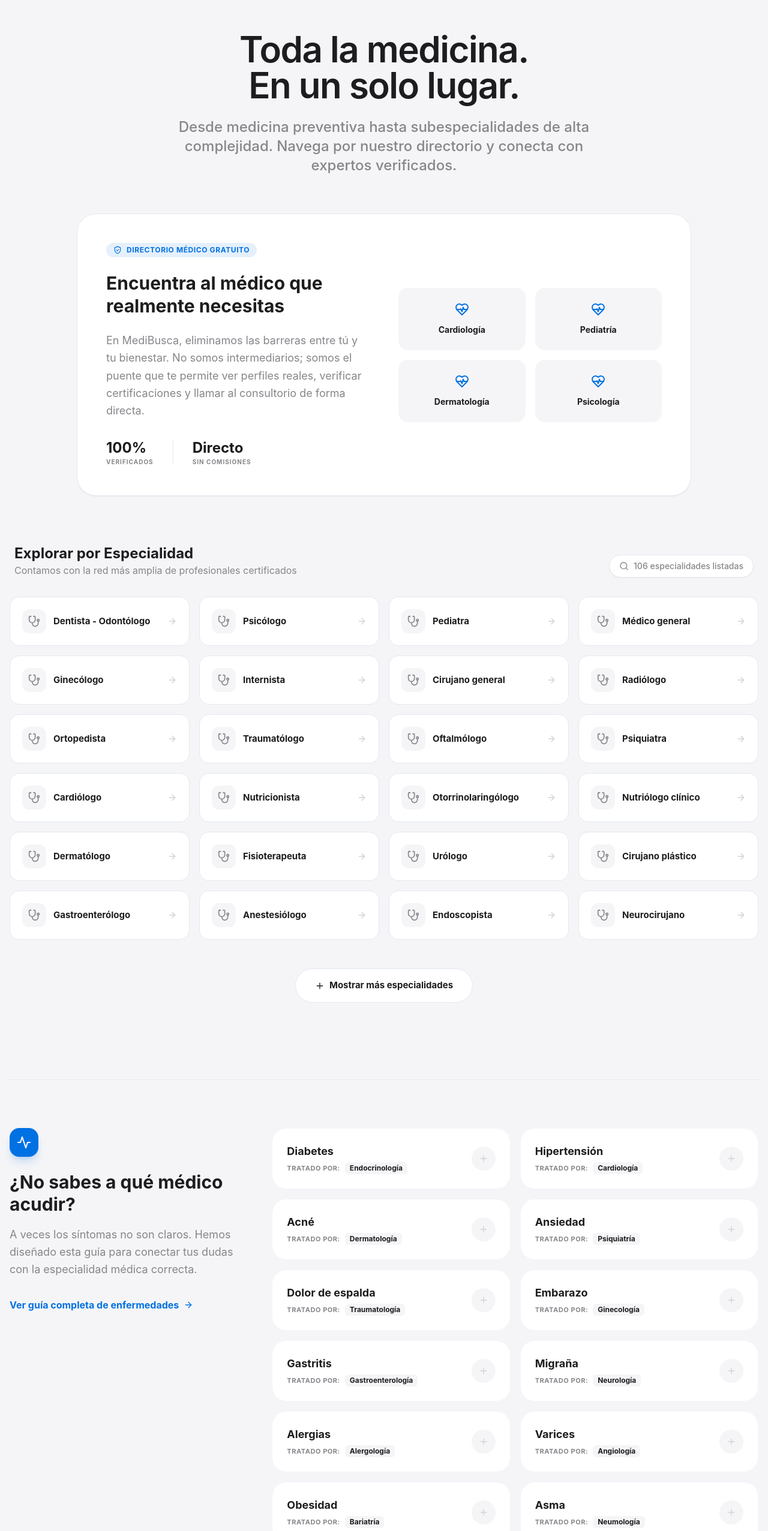
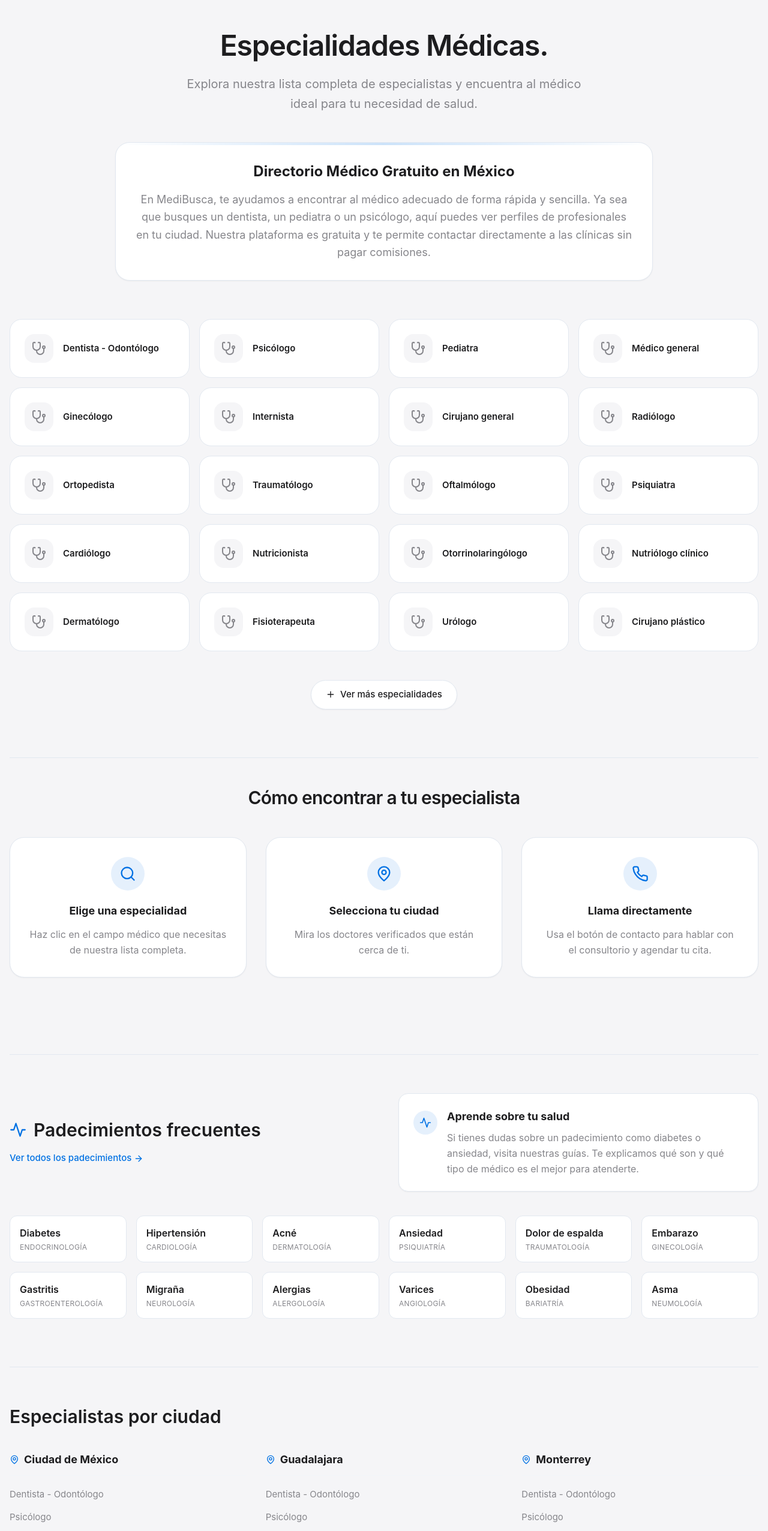
Before and after one commit to alicehocane/new-doctor, a React (Vite) app: page /especialidades in a window 1280 px wide. Shown: the part 80-2633 px from the top of the page at 60% size. Built offline with nearby package versions, Linux system fonts and the light colour scheme.

Commit message:
OLD SPEACILITY PAGE

```diff
--- a/app/especialidades/page.tsx
+++ b/app/especialidades/page.tsx
@@ -1,19 +1,7 @@
-'use client';
 import React, { useState, useMemo, useEffect } from 'react';
 import { Link } from 'wouter';
-import {
-  Stethoscope,
-  ArrowRight,
-  Activity,
-  MapPin,
-  Plus,
-  Search,
-  Phone,
-  ShieldCheck,
-  HeartPulse,
-  ChevronRight
-} from 'lucide-react';
-import { ALL_DISEASES, ALL_CITIES, COMMON_SPECIALTIES, POPULAR_SPECIALTIES } from '../../lib/constants';
+import { Stethoscope, ArrowRight, Activity, MapPin, Plus, Search, Phone } from 'lucide-react';
+import { COMMON_SPECIALTIES, POPULAR_SPECIALTIES } from '../../lib/constants';
 
 const COMMON_DISEASES = [
   { name: 'Diabetes', category: 'Endocrinología' },
@@ -30,11 +18,18 @@
   { name: 'Asma', category: 'Neumología' }
 ];
 
-const FEATURED_CITIES = ['Ciudad de México', 'Guadalajara', 'Monterrey'];
-const TOP_SPECIALTIES = ['Dentista', 'Psicólogo', 'Pediatra', 'Médico general', 'Ginecólogo', 'Internista'];
+const FEATURED_CITIES = [
+  'Ciudad de México',
+  'Guadalajara',
+  'Monterrey'
+];
+
+const TOP_SPECIALTIES = [
+  'Dentista - Odontólogo', 'Psicólogo', 'Pediatra', 'Médico general', 'Ginecólogo', 'Internista'
+];
 
 export default function SpecialtiesIndexPage() {
-  const [visibleCount, setVisibleCount] = useState(24);
+  const [visibleCount, setVisibleCount] = useState(20); // Increased to cover popular list initially
 
   // SEO
   useEffect(() => {
@@ -45,10 +40,10 @@
         metaDesc.setAttribute('name', 'description');
         document.head.appendChild(metaDesc);
     }
-    metaDesc.setAttribute('content', "Explora todas las especialidades médicas disponibles en MediBusca. Encuentra expertos para cada necesidad de salud de forma gratuita.");
+    metaDesc.setAttribute('content', "Explora todas las especialidades médicas disponibles en MediBusca. Encuentra expertos para cada necesidad de salud.");
   }, []);
 
-  const slugify = (text) => {
+  const slugify = (text: string) => {
     return text.toString().toLowerCase()
       .normalize("NFD").replace(/[\u0300-\u036f]/g, "")
       .replace(/\s+/g, '-')
@@ -70,174 +65,198 @@
   };
 
   return (
-    <div className="min-h-screen bg-[#f5f5f7] font-sans">
+    <div className="min-h-screen bg-[#f5f5f7]">
       <div className="max-w-7xl mx-auto px-4 py-12 md:py-20">
 
-        {/* Story Part 1: The Vision */}
-        <div className="text-center mb-16 animate-in fade-in slide-in-from-bottom-4 duration-700">
-            <h1 className="text-4xl md:text-6xl font-semibold text-[#1d1d1f] mb-6 tracking-tight">
-                Toda la medicina. <br className="hidden md:block" /> En un solo lugar.
+        {/* Header */}
+        <div className="text-center mb-12 animate-in fade-in slide-in-from-bottom-2">
+            <h1 className="text-4xl md:text-5xl font-semibold text-[#1d1d1f] mb-6 tracking-tight">
+                Especialidades Médicas.
             </h1>
-            <p className="text-xl md:text-2xl text-[#86868b] max-w-3xl mx-auto font-medium leading-relaxed">
-                Desde medicina preventiva hasta subespecialidades de alta complejidad.
-                Navega por nuestro directorio y conecta con expertos verificados.
+            <p className="text-xl text-[#86868b] max-w-2xl mx-auto font-normal leading-relaxed">
+                Explora nuestra lista completa de especialistas y encuentra al médico ideal para tu necesidad de salud.
             </p>
         </div>
 
-        {/* Story Part 2: The Trust Bridge (Intro Box) */}
-        <div className="max-w-5xl mx-auto mb-20 animate-in fade-in slide-in-from-bottom-6 duration-1000 delay-200">
-            <div className="bg-white rounded-[32px] p-8 md:p-12 border border-slate-200 shadow-sm grid md:grid-cols-2 gap-12 items-center">
-                <div className="space-y-6">
-                    <div className="inline-flex items-center gap-2 px-3 py-1 bg-[#0071e3]/10 text-[#0071e3] rounded-full text-xs font-bold uppercase tracking-wider">
-                        <ShieldCheck className="w-3.5 h-3.5" /> Directorio Médico Gratuito
-                    </div>
-                    <h2 className="text-3xl font-bold text-[#1d1d1f] leading-tight">Encuentra al médico que realmente necesitas</h2>
+        {/* NEW: Introduction Section */}
+        <div className="max-w-4xl mx-auto text-center mb-16 animate-in fade-in slide-in-from-bottom-3">
+            <div className="bg-white rounded-3xl p-8 border border-slate-200 shadow-sm relative overflow-hidden">
+                {/* Decorative top border */}
+                <div className="absolute top-0 left-0 w-full h-1 bg-gradient-to-r from-transparent via-[#0071e3] to-transparent opacity-20"></div>
+
+                <h2 className="text-2xl font-bold text-[#1d1d1f] mb-4">Directorio Médico Gratuito en México</h2>
                 <p className="text-[#86868b] leading-relaxed text-lg">
-                        En MediBusca, eliminamos las barreras entre tú y tu bienestar. No somos intermediarios; somos el puente que te permite ver perfiles reales, verificar certificaciones y llamar al consultorio de forma directa.
+                    En MediBusca, te ayudamos a encontrar al médico adecuado de forma rápida y sencilla.
+                    Ya sea que busques un dentista, un pediatra o un psicólogo, aquí puedes ver perfiles de profesionales en tu ciudad.
+                    Nuestra plataforma es gratuita y te permite contactar directamente a las clínicas sin pagar comisiones.
                 </p>
-                    <div className="flex items-center gap-8 pt-2">
-                        <div className="flex flex-col">
-                            <span className="text-2xl font-bold text-[#1d1d1f]">100%</span>
-                            <span className="text-[10px] text-[#86868b] uppercase font-bold tracking-widest">Verificados</span>
-                        </div>
-                        <div className="w-px h-10 bg-slate-200"></div>
-                        <div className="flex flex-col">
-                            <span className="text-2xl font-bold text-[#1d1d1f]">Directo</span>
-                            <span className="text-[10px] text-[#86868b] uppercase font-bold tracking-widest">Sin Comisiones</span>
-                        </div>
-                    </div>
-                </div>
-                <div className="grid grid-cols-2 gap-4">
-                    {['Cardiología', 'Pediatría', 'Dermatología', 'Psicología'].map((s, i) => (
-                        <div key={i} className="p-6 bg-[#f5f5f7] rounded-2xl flex flex-col items-center text-center group hover:bg-white hover:shadow-md transition-all">
-                            <HeartPulse className="w-6 h-6 text-[#0071e3] mb-3 group-hover:scale-110 transition-transform" />
-                            <span className="font-bold text-[#1d1d1f] text-sm">{s}</span>
-                        </div>
-                    ))}
-                </div>
             </div>
         </div>
 
-        {/* Story Part 3: Exploration (The Main Grid) */}
-        <div className="mb-8 flex flex-col md:flex-row md:items-end justify-between px-2 gap-4">
-            <div>
-                <h3 className="text-2xl font-bold text-[#1d1d1f]">Explorar por Especialidad</h3>
-                <p className="text-[#86868b]">Contamos con la red más amplia de profesionales certificados</p>
+        {/* Specialties Grid */}
+        <div className="grid grid-cols-1 sm:grid-cols-2 md:grid-cols-3 lg:grid-cols-4 gap-4 animate-in fade-in slide-in-from-bottom-4">
+            {sortedSpecialties.slice(0, visibleCount).map((spec) => (
+            <Link
+                key={spec}
+                href={`/especialidad/${slugify(spec)}`}
+                className="
+                    group flex items-center justify-between p-6
+                    bg-white border border-slate-200 rounded-[20px]
+                    hover:shadow-[0_8px_30px_rgb(0,0,0,0.04)] hover:border-transparent hover:-translate-y-1
+                    transition-all duration-300 cursor-pointer
+                "
+            >
+                <div className="flex items-center gap-4">
+                <div className="w-12 h-12 rounded-2xl bg-[#f5f5f7] text-[#86868b] flex items-center justify-center group-hover:bg-[#0071e3] group-hover:text-white transition-colors duration-300">
+                    <Stethoscope
+                        className="w-6 h-6"
+                        aria-label={`Icono de ${spec} en MediBusca`}
+                        role="img"
+                    />
                 </div>
-            <div className="flex items-center gap-2 text-sm font-medium text-[#86868b] bg-white px-4 py-2 rounded-full border border-slate-200 shadow-sm">
-                <Search className="w-4 h-4" />
-                <span>{sortedSpecialties.length} especialidades listadas</span>
+                <span className="font-semibold text-[#1d1d1f] text-[15px] group-hover:text-[#0071e3] transition-colors">
+                    {spec}
+                </span>
                 </div>
-        </div>
-
-        <div className="grid grid-cols-1 sm:grid-cols-2 md:grid-cols-3 lg:grid-cols-4 gap-4 mb-12 animate-in fade-in slide-in-from-bottom-8">
-            {sortedSpecialties.slice(0, visibleCount).map((spec) => (
-                <Link key={spec} href={`/especialidad/${slugify(spec)}`}
-                    className="group flex items-center justify-between p-5 bg-white border border-slate-200 rounded-2xl hover:border-[#0071e3] hover:shadow-[0_10px_30px_-10px_rgba(0,113,227,0.15)] hover:-translate-y-0.5 transition-all duration-300"
-                >
-                    <div className="flex items-center gap-3">
-                        <div className="w-10 h-10 rounded-xl bg-[#f5f5f7] flex items-center justify-center group-hover:bg-[#0071e3]/10 transition-colors">
-                            <Stethoscope className="w-5 h-5 text-[#86868b] group-hover:text-[#0071e3]" />
-                        </div>
-                        <span className="font-bold text-[#1d1d1f] text-[15px] group-hover:text-[#0071e3] transition-colors">{spec}</span>
-                    </div>
-                    <ArrowRight className="w-4 h-4 text-[#d2d2d7] group-hover:text-[#0071e3] group-hover:translate-x-1 transition-all" />
+                <ArrowRight className="w-4 h-4 text-[#d2d2d7] group-hover:text-[#0071e3] transition-colors opacity-0 group-hover:opacity-100 transform -translate-x-2 group-hover:translate-x-0 duration-300" aria-hidden="true" />
             </Link>
             ))}
         </div>
 
         {/* Load More Button */}
         {visibleCount < sortedSpecialties.length && (
-            <div className="mt-12 text-center">
+            <div className="mt-12 text-center animate-in fade-in slide-in-from-bottom-6">
                 <button
                     onClick={handleLoadMore}
-                    className="inline-flex items-center gap-2 px-8 py-4 bg-white border border-slate-200 rounded-full text-[15px] font-bold text-[#1d1d1f] hover:bg-white hover:border-[#0071e3] hover:text-[#0071e3] hover:shadow-md transition-all active:scale-95"
+                    className="
+                        inline-flex items-center gap-2 px-6 py-3
+                        bg-white border border-slate-200 rounded-full
+                        text-[15px] font-medium text-[#1d1d1f]
+                        hover:bg-[#f5f5f7] hover:border-[#86868b]
+                        transition-all active:scale-95 shadow-sm
+                    "
                 >
-                    <Plus className="w-4 h-4" />
-                    Mostrar más especialidades
+                    <Plus className="w-4 h-4" aria-hidden="true" />
+                    Ver más especialidades
                 </button>
             </div>
         )}
 
-        {/* Story Part 4: Symptom-to-Specialist Connection */}
-        <section className="mt-32 pt-20 border-t border-slate-200">
-            <div className="grid lg:grid-cols-3 gap-16 items-start">
-                <div className="lg:col-span-1 lg:sticky lg:top-8">
-                    <div className="w-12 h-12 bg-[#0071e3] rounded-2xl flex items-center justify-center text-white mb-6 shadow-lg shadow-[#0071e3]/20">
-                        <Activity className="w-6 h-6" />
+        {/* NEW: How It Works Section */}
+        <section className="mt-20 py-12 border-t border-slate-200 animate-in fade-in slide-in-from-bottom-6">
+            <div className="text-center mb-12">
+                <h2 className="text-3xl font-semibold text-[#1d1d1f] tracking-tight">Cómo encontrar a tu especialista</h2>
             </div>
-                    <h2 className="text-3xl font-bold text-[#1d1d1f] mb-4 leading-tight">¿No sabes a qué médico acudir?</h2>
-                    <p className="text-lg text-[#86868b] mb-8 leading-relaxed">
-                        A veces los síntomas no son claros. Hemos diseñado esta guía para conectar tus dudas con la especialidad médica correcta.
-                    </p>
-                    <Link href="/enfermedades" className="inline-flex items-center gap-2 text-[#0071e3] font-bold hover:gap-3 transition-all group">
-                        Ver guía completa de enfermedades
-                        <ArrowRight className="w-4 h-4 group-hover:translate-x-1 transition-all" />
-                    </Link>
+            <div className="grid md:grid-cols-3 gap-8">
+                <div className="bg-white p-8 rounded-[24px] border border-slate-200 shadow-sm flex flex-col items-center text-center hover:shadow-md transition-shadow">
+                    <div className="w-14 h-14 bg-[#0071e3]/10 text-[#0071e3] rounded-full flex items-center justify-center mb-5">
+                        <Search className="w-7 h-7" aria-label="Icono de Búsqueda" role="img" />
                     </div>
-                <div className="lg:col-span-2 grid grid-cols-1 sm:grid-cols-2 gap-4">
-                    {COMMON_DISEASES.map((disease) => (
-                        <Link key={disease.name} href={`/enfermedad/${slugify(disease.name)}`}
-                            className="flex items-center justify-between p-6 bg-white border border-slate-100 rounded-[24px] hover:shadow-xl hover:shadow-slate-200/40 transition-all group"
-                        >
-                            <div className="space-y-1">
-                                <h4 className="font-bold text-[#1d1d1f] text-lg group-hover:text-[#0071e3] transition-colors">{disease.name}</h4>
-                                <div className="flex items-center gap-2">
-                                    <span className="text-[11px] font-bold text-[#86868b] uppercase tracking-wider">Tratado por:</span>
-                                    <span className="text-xs bg-[#f5f5f7] px-2 py-0.5 rounded-md font-bold text-[#1d1d1f]">{disease.category}</span>
+                    <h3 className="font-bold text-[#1d1d1f] mb-3 text-lg">Elige una especialidad</h3>
+                    <p className="text-[#86868b] leading-relaxed">Haz clic en el campo médico que necesitas de nuestra lista completa.</p>
                 </div>
+                <div className="bg-white p-8 rounded-[24px] border border-slate-200 shadow-sm flex flex-col items-center text-center hover:shadow-md transition-shadow">
+                    <div className="w-14 h-14 bg-[#0071e3]/10 text-[#0071e3] rounded-full flex items-center justify-center mb-5">
+                        <MapPin className="w-7 h-7" aria-label="Icono de Ubicación" role="img" />
                     </div>
-                            <div className="w-10 h-10 rounded-full bg-[#f5f5f7] flex items-center justify-center text-[#d2d2d7] group-hover:bg-[#0071e3] group-hover:text-white transition-all">
-                                <Plus className="w-4 h-4" />
+                    <h3 className="font-bold text-[#1d1d1f] mb-3 text-lg">Selecciona tu ciudad</h3>
+                    <p className="text-[#86868b] leading-relaxed">Mira los doctores verificados que están cerca de ti.</p>
                 </div>
-                        </Link>
-                    ))}
+                <div className="bg-white p-8 rounded-[24px] border border-slate-200 shadow-sm flex flex-col items-center text-center hover:shadow-md transition-shadow">
+                    <div className="w-14 h-14 bg-[#0071e3]/10 text-[#0071e3] rounded-full flex items-center justify-center mb-5">
+                        <Phone className="w-7 h-7" aria-label="Icono de Contacto" role="img" />
+                    </div>
+                    <h3 className="font-bold text-[#1d1d1f] mb-3 text-lg">Llama directamente</h3>
+                    <p className="text-[#86868b] leading-relaxed">Usa el botón de contacto para hablar con el consultorio y agendar tu cita.</p>
                 </div>
             </div>
         </section>
 
-        {/* Story Part 5: Local Access (The City Grid) */}
-        <section className="mt-32 pt-20 border-t border-slate-200">
-             <div className="max-w-3xl mb-12">
-                <h2 className="text-3xl font-bold text-[#1d1d1f] mb-3 tracking-tight">Especialistas cerca de casa</h2>
-                <p className="text-lg text-[#86868b]">
-                    La mejor atención médica no debe implicar viajes largos. Encuentra consultorios equipados y especialistas certificados en tu propia ciudad.
+        {/* Popular Diseases Section + Educational Context */}
+        <section className="mt-20 pt-16 border-t border-slate-200 animate-in fade-in slide-in-from-bottom-8">
+            <div className="grid lg:grid-cols-2 gap-12 mb-10 items-center">
+                <div>
+                    <h2 className="text-3xl font-semibold text-[#1d1d1f] mb-4 flex items-center gap-3">
+                        <Activity className="w-7 h-7 text-[#0071e3]" aria-hidden="true" />
+                        Padecimientos frecuentes
+                    </h2>
+                    <Link href="/enfermedades" className="text-[#0071e3] hover:underline text-[15px] font-medium inline-flex items-center gap-1 shrink-0 h-fit">
+                        Ver todos los padecimientos <ArrowRight className="w-4 h-4" aria-hidden="true" />
+                    </Link>
+                </div>
+                {/* NEW: Educational Context */}
+                <div className="bg-white border border-slate-200 rounded-2xl p-6 shadow-sm flex gap-4">
+                    <div className="shrink-0 mt-1">
+                        <div className="w-10 h-10 rounded-full bg-[#0071e3]/10 flex items-center justify-center text-[#0071e3]">
+                            <Activity className="w-5 h-5" aria-label="Icono de Salud" role="img" />
+                        </div>
+                    </div>
+                    <div>
+                        <h3 className="text-lg font-bold text-[#1d1d1f] mb-2">Aprende sobre tu salud</h3>
+                        <p className="text-[#86868b] leading-relaxed">
+                            Si tienes dudas sobre un padecimiento como diabetes o ansiedad, visita nuestras guías.
+                            Te explicamos qué son y qué tipo de médico es el mejor para atenderte.
                         </p>
                     </div>
-             <div className="grid grid-cols-1 md:grid-cols-3 gap-8">
-                {FEATURED_CITIES.map((city) => (
-                    <div key={city} className="bg-white p-8 rounded-[40px] border border-slate-100 shadow-sm flex flex-col hover:shadow-lg transition-shadow">
-                        <div className="flex items-center gap-3 mb-8">
-                            <div className="w-12 h-12 rounded-2xl bg-[#f5f5f7] flex items-center justify-center text-[#0071e3]">
-                                <MapPin className="w-6 h-6" />
-                            </div>
-                            <div>
-                                <h3 className="text-xl font-bold text-[#1d1d1f]">{city}</h3>
-                                <p className="text-[11px] font-bold text-[#86868b] uppercase tracking-widest">Principales Sedes</p>
                 </div>
             </div>
-                        <ul className="space-y-1 flex-1">
+
+            <div className="grid grid-cols-2 md:grid-cols-4 lg:grid-cols-6 gap-4">
+                {COMMON_DISEASES.map((disease) => (
+                    <Link
+                        key={disease.name}
+                        href={`/enfermedad/${slugify(disease.name)}`}
+                        className="
+                            flex flex-col p-4 bg-white border border-slate-200 rounded-xl
+                            hover:border-[#0071e3] hover:shadow-md transition-all duration-300
+                            cursor-pointer h-full
+                        "
+                    >
+                        <span className="font-semibold text-[#1d1d1f] mb-1">{disease.name}</span>
+                        <span className="text-xs text-[#86868b] uppercase tracking-wide">{disease.category}</span>
+                    </Link>
+                ))}
+            </div>
+        </section>
+
+        {/* Popular Specialties by City Section */}
+        <section className="mt-20 pt-16 border-t border-slate-200 animate-in fade-in slide-in-from-bottom-8">
+             <h2 className="text-3xl font-semibold text-[#1d1d1f] mb-10 flex items-center gap-3">
+                Especialistas por ciudad
+            </h2>
+            <div className="grid grid-cols-1 md:grid-cols-2 lg:grid-cols-3 gap-8">
+                {FEATURED_CITIES.map((city) => (
+                    <div key={city} className="space-y-4">
+                        <h3 className="font-bold text-lg text-[#1d1d1f] border-b border-slate-100 pb-3 flex items-center gap-2">
+                            <MapPin className="w-4 h-4 text-[#0071e3]" aria-label={`Ubicación ${city}`} role="img" />
+                            {city}
+                        </h3>
+                        <div className="grid grid-cols-1 gap-2">
                             {TOP_SPECIALTIES.map((spec) => (
-                                <li key={spec}>
-                                    <Link href={`/doctores/${slugify(city)}/${slugify(spec)}`}
-                                        className="text-[15px] text-[#86868b] hover:text-[#0071e3] flex items-center justify-between group py-2 border-b border-slate-50 transition-colors"
+                                <Link
+                                    key={`${city}-${spec}`}
+                                    href={`/doctores/${slugify(city)}/${slugify(spec)}`}
+                                    className="
+                                        flex items-center justify-between group
+                                        text-[15px] text-[#86868b] hover:text-[#0071e3]
+                                        transition-colors py-1
+                                    "
                                 >
                                     <span>{spec}</span>
-                                        <ChevronRight className="w-4 h-4 opacity-0 group-hover:opacity-100 transition-all translate-x-[-4px] group-hover:translate-x-0" />
+                                    <ArrowRight className="w-3.5 h-3.5 opacity-0 group-hover:opacity-100 transition-all transform -translate-x-2 group-hover:translate-x-0" aria-hidden="true" />
                                 </Link>
-                                </li>
                             ))}
-                        </ul>
-                        <Link href={`/doctores/${slugify(city)}`}
-                            className="mt-8 flex items-center justify-center gap-2 py-4 bg-[#1d1d1f] rounded-2xl text-sm font-bold text-white hover:bg-[#0071e3] transition-colors shadow-lg shadow-slate-200"
+                             <Link
+                                href={`/doctores/${slugify(city)}`}
+                                className="text-sm font-semibold text-[#0071e3] hover:underline mt-2 inline-block"
                             >
-                            Explorar {city} <ArrowRight className="w-4 h-4" />
+                                Ver todos en {city}
                             </Link>
+                        </div>
                     </div>
                 ))}
             </div>
         </section>
-
       </div>
     </div>
   );
```
Lines whose indentation alone changed are shown as unchanged.
